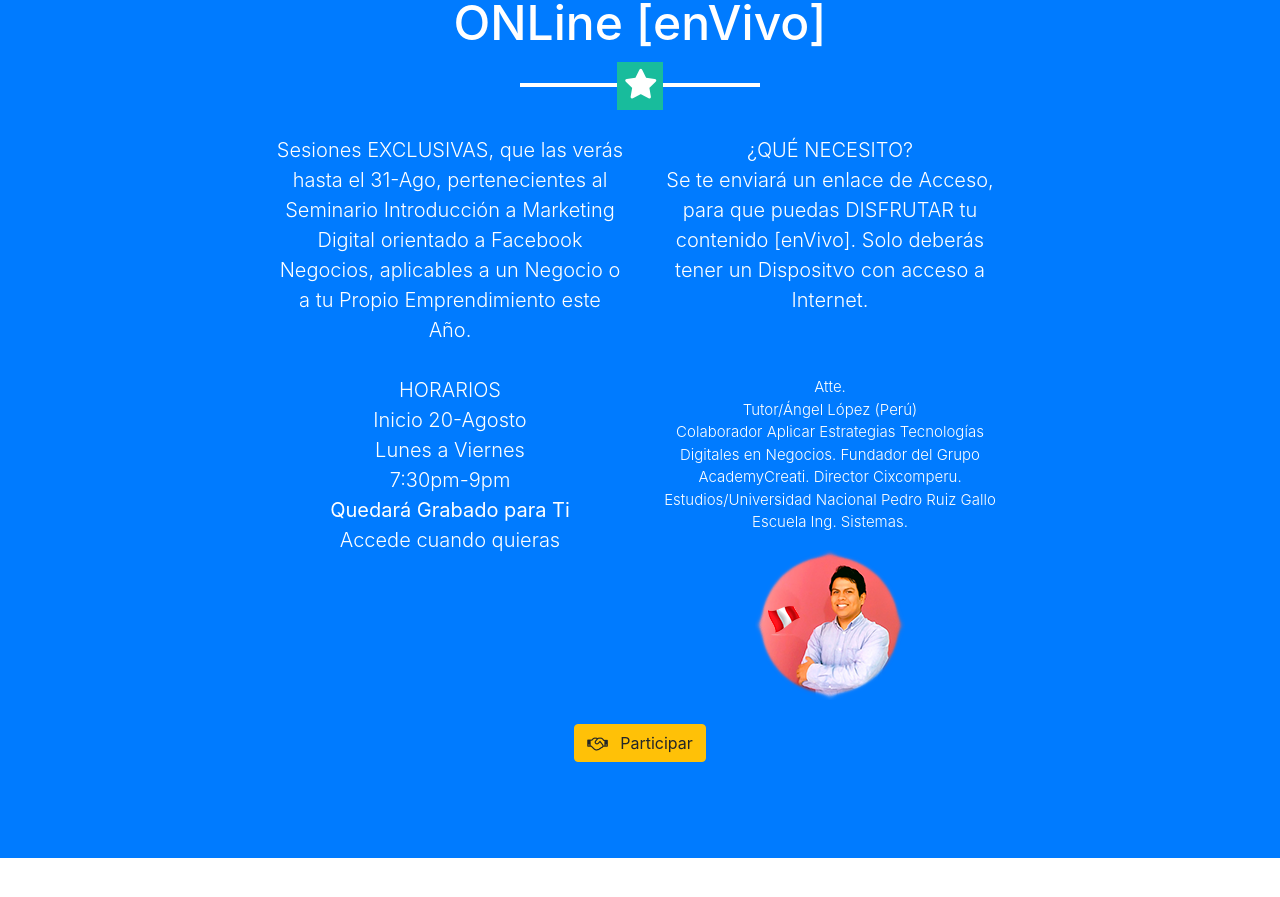
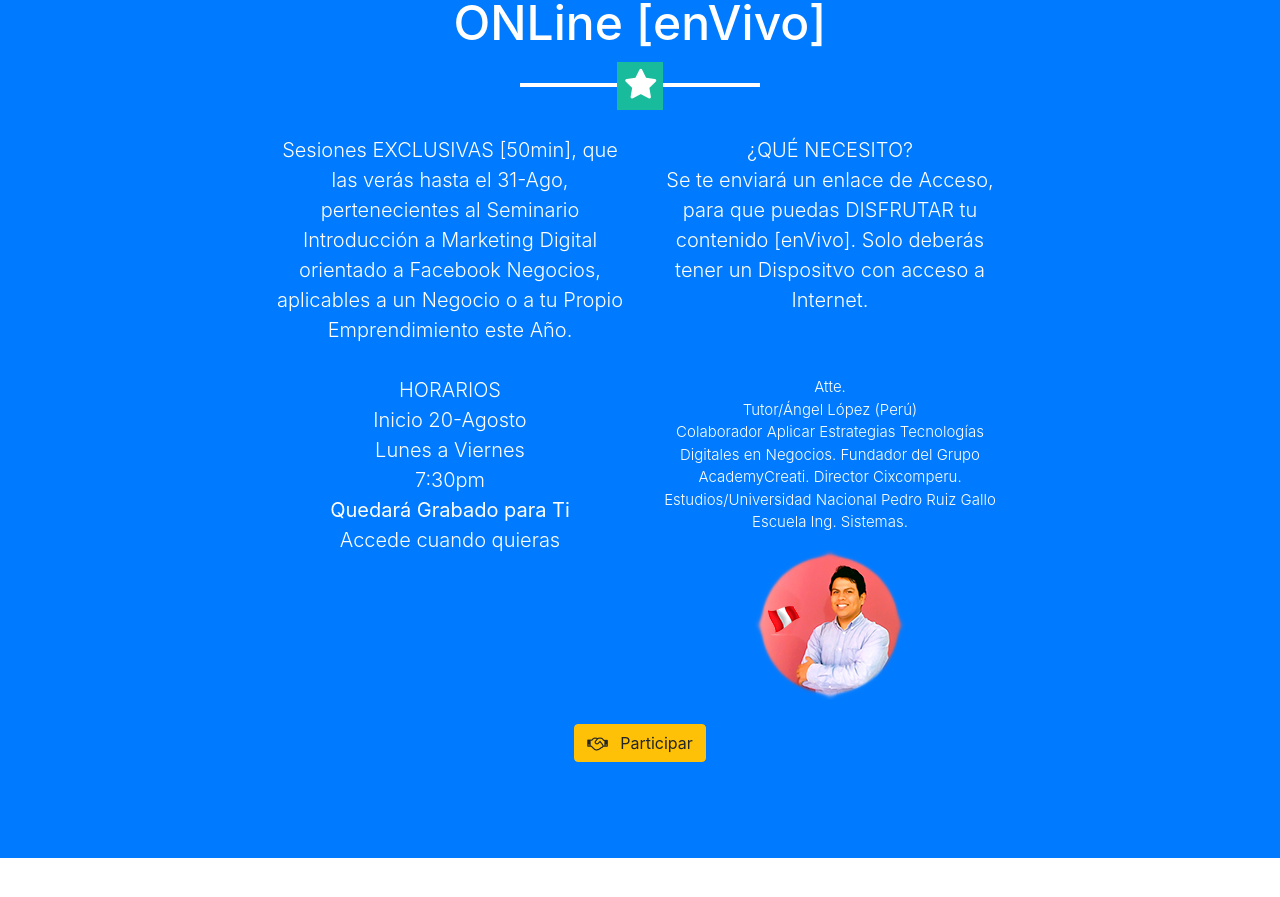
Before and after one commit to angelcreati/seminario, a website with bundled scripts: page index.html in a window 1280 px wide. Shown: the part 1736-2633 px from the top of the page. Built offline with nearby package versions, Linux system fonts and the light colour scheme.

Commit message:
Update index.html

```diff
--- a/index.html
+++ b/index.html
@@ -166,7 +166,7 @@
         <hr class="star-light mb-5">
         <div class="row">
           <div class="col-lg-4 ml-auto">
-            <p class="lead">Sesiones EXCLUSIVAS, que las verás hasta el 31-Ago, pertenecientes al Seminario Introducción a Marketing Digital orientado a Facebook Negocios, aplicables a un Negocio o a tu Propio Emprendimiento este Año.<br><br> HORARIOS <br>Inicio 20-Agosto<BR>Lunes a Viernes<br>7:30pm-9pm<br><b>Quedará Grabado para Ti</b><br>Accede cuando quieras</p>
+            <p class="lead">Sesiones EXCLUSIVAS [50min], que las verás hasta el 31-Ago, pertenecientes al Seminario Introducción a Marketing Digital orientado a Facebook Negocios, aplicables a un Negocio o a tu Propio Emprendimiento este Año.<br><br> HORARIOS <br>Inicio 20-Agosto<BR>Lunes a Viernes<br>7:30pm<br><b>Quedará Grabado para Ti</b><br>Accede cuando quieras</p>
           </div>
           <div class="col-lg-4 mr-auto">
 		  <p class="lead">¿QUÉ NECESITO? <br>Se te enviará un enlace de Acceso, para que puedas DISFRUTAR tu contenido [enVivo]. Solo deberás tener un Dispositvo con acceso a Internet. <br></p>
```
